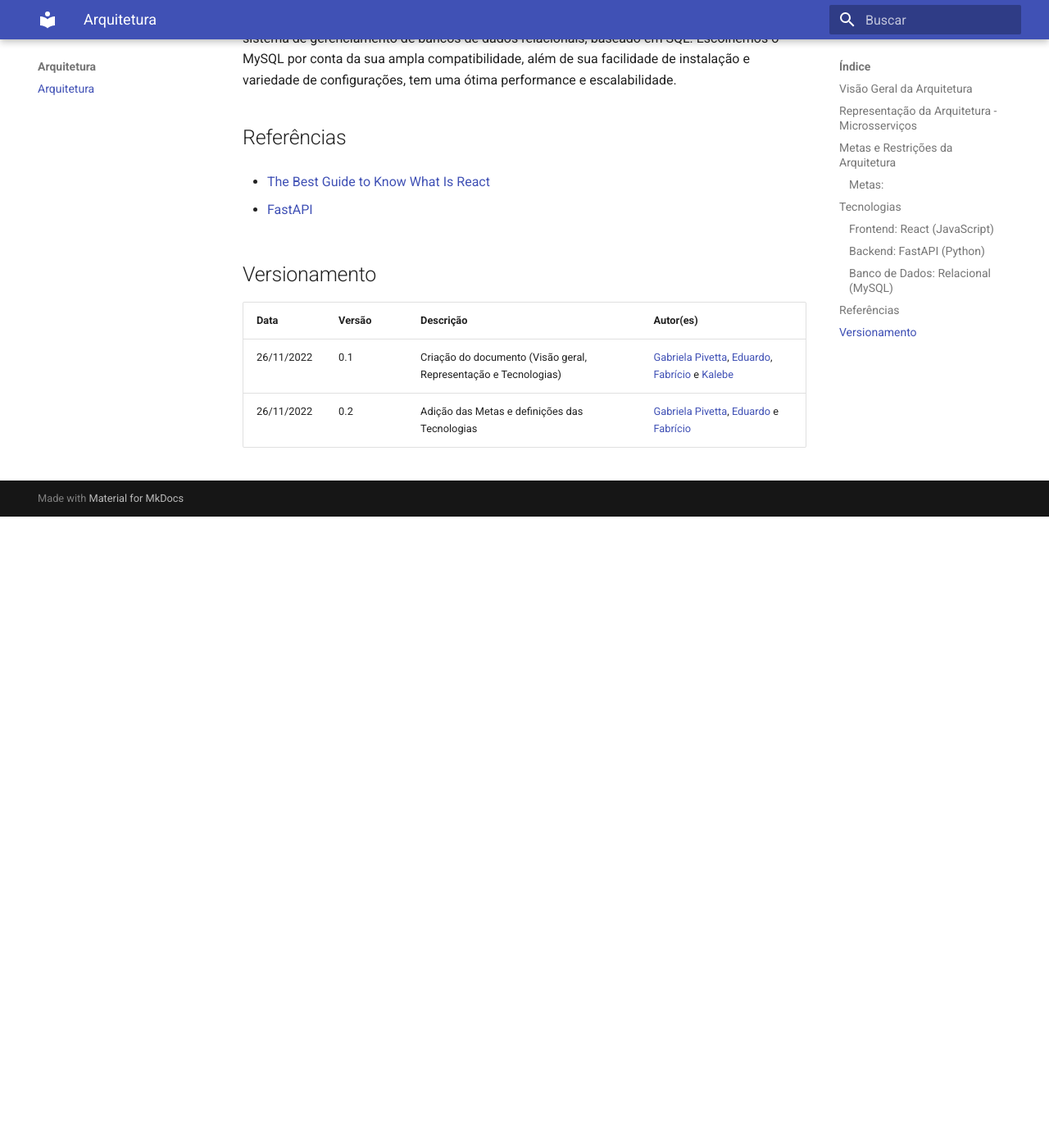
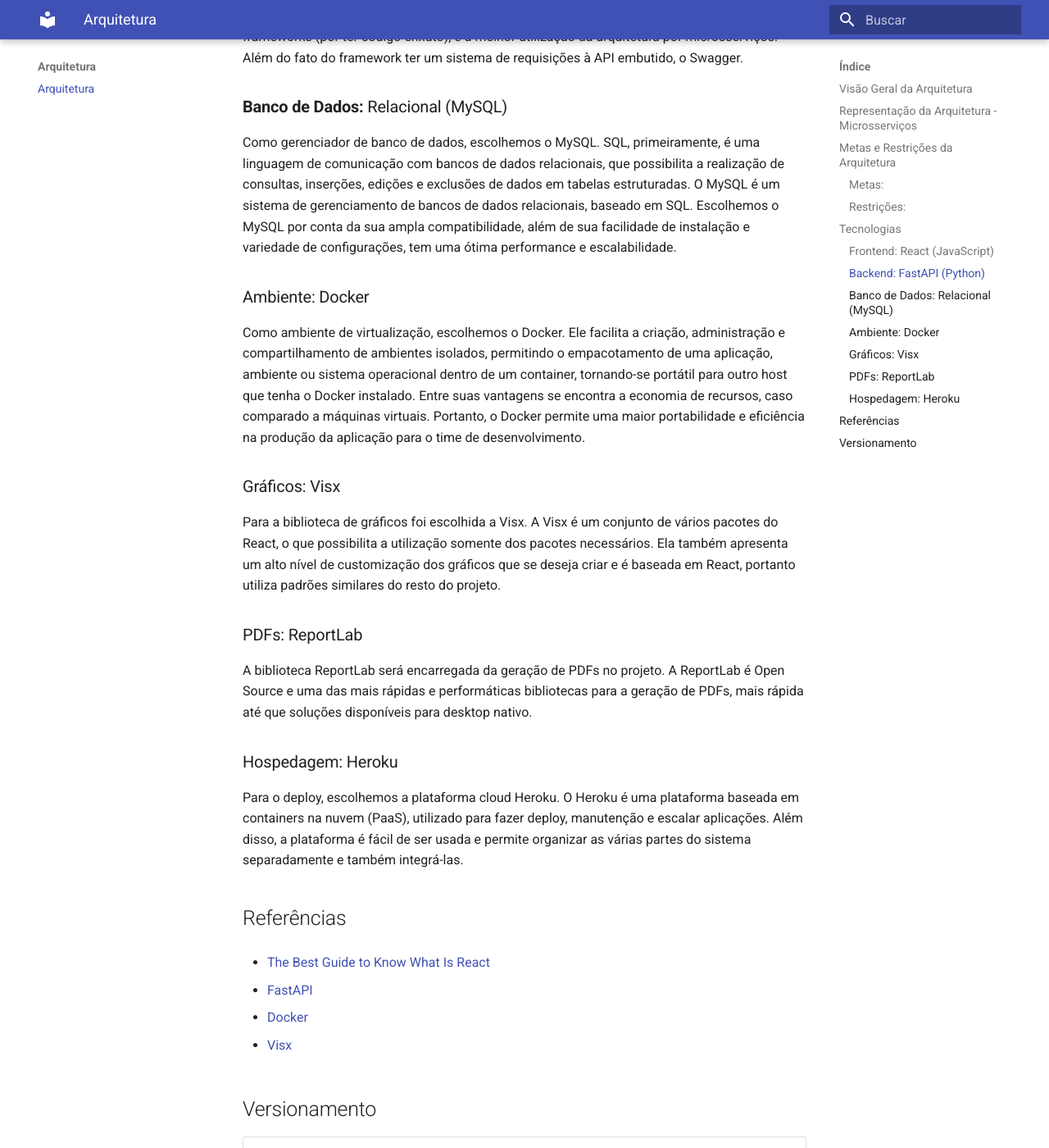
Before and after one commit to fga-eps-mds/2022.2-Amis-Doc, an MkDocs documentation site: the page built from docs/Arquitetura/arquitetura.md, in a window 1280 px wide and 1400 px high, scrolled down 1996 px. Shown: the whole window at 82% size. Built offline with MkDocs 1.6.1 and Material for MkDocs 9.7.7, drawn with Linux system fonts in a browser that asks for light colours; before the commit the page ends 2626 px from its top, so only the background shows below that; some of the changed text lies outside the part shown.

Commit message:
(#28) Adição das Restrições e definições das Tecnologias
Co-authored-by: gabrielapivetta <gpivetta99@gmail.com>
Co-authored-by: fxred <fxr.ed03@gmail.com>

```diff
--- a/docs/Arquitetura/arquitetura.md
+++ b/docs/Arquitetura/arquitetura.md
@@ -20,6 +20,12 @@
 - Padronização no design, na comunicação e integração com o banco de dados, API, frontend e backend.
 - Facilitar uma futura implementação mobile.
 
+### Restrições:
+- Necessidade de conexão à internet.
+- Necessidade de conexão ao banco de dados.
+- Necessidade de conexão à API.
+- Necessidade de rodar em um navegador web.
+
 ## Tecnologias
 
 | React JS | FastAPI | MySQL | Docker | Gráficos | Heroku | ReportLab |
@@ -37,11 +43,31 @@
 
 Como gerenciador de banco de dados, escolhemos o MySQL. SQL, primeiramente, é uma linguagem de comunicação com bancos de dados relacionais, que possibilita a realização de consultas, inserções, edições e exclusões de dados em tabelas estruturadas. O MySQL é um sistema de gerenciamento de bancos de dados relacionais, baseado em SQL. Escolhemos o MySQL por conta da sua ampla compatibilidade, além de sua facilidade de instalação e variedade de configurações, tem uma ótima performance e escalabilidade.
 
+### Ambiente: Docker
+
+Como ambiente de virtualização, escolhemos o Docker. Ele facilita a criação, administração e compartilhamento de ambientes isolados, permitindo o empacotamento de uma aplicação, ambiente ou sistema operacional dentro de um container, tornando-se portátil para outro host que tenha o Docker instalado. Entre suas vantagens se encontra a economia de recursos, caso comparado a máquinas virtuais. Portanto, o Docker permite uma maior portabilidade e eficiência na produção da aplicação para o time de desenvolvimento.
+
+### Gráficos: Visx
+
+Para a biblioteca de gráficos foi escolhida a Visx. A Visx é um conjunto de vários pacotes do React, o que possibilita a utilização somente dos pacotes necessários. Ela também apresenta um alto nível de customização dos gráficos que se deseja criar e é baseada em React, portanto utiliza padrões similares do resto do projeto.
+
+### PDFs: ReportLab
+
+A biblioteca ReportLab será encarregada da geração de PDFs no projeto. A ReportLab é Open Source e uma das mais rápidas e performáticas bibliotecas para a geração de PDFs, mais rápida até que soluções disponíveis para desktop nativo.
+
+### Hospedagem: Heroku
+
+Para o deploy, escolhemos a plataforma cloud Heroku. O Heroku é uma plataforma baseada em containers na nuvem (PaaS), utilizado para fazer deploy, manutenção e escalar aplicações. Além disso, a plataforma é fácil de ser usada e permite organizar as várias partes do sistema separadamente e também integrá-las.
+
 ## Referências
 
 - [The Best Guide to Know What Is React](https://www.simplilearn.com/tutorials/reactjs-tutorial/what-is-reactjs)
 
 - [FastAPI](https://fastapi.tiangolo.com/)
+
+- [Docker](https://docs.docker.com/get-started/overview)
+
+- [Visx](https://airbnb.io/visx)
 
 ## Versionamento
 
@@ -49,3 +75,4 @@
 |------|--------|-----------|-----------|
 | 26/11/2022 | 0.1 | Criação do documento (Visão geral, Representação e Tecnologias) | [Gabriela Pivetta](https://github.com/gabrielapivetta), [Eduardo](https://github.com/fxred), [Fabrício](https://github.com/FabricioDeQueiroz) e [Kalebe](https://github.com/KalebeLopes) |
 | 26/11/2022 | 0.2 | Adição das Metas e definições das Tecnologias | [Gabriela Pivetta](https://github.com/gabrielapivetta), [Eduardo](https://github.com/fxred) e [Fabrício](https://github.com/FabricioDeQueiroz) |
+| 26/11/2022 | 0.3 | Adição das Restrições e definições das Tecnologias | [Gabriela Pivetta](https://github.com/gabrielapivetta), [Eduardo](https://github.com/fxred) e [Fabrício](https://github.com/FabricioDeQueiroz) |
```
